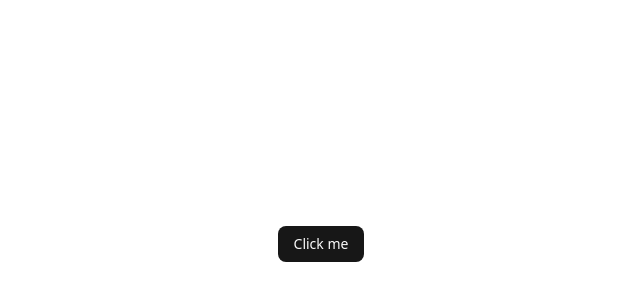
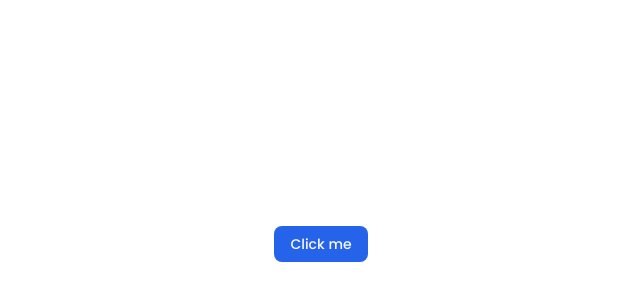
Before and after one commit to LamaAli4/smart-atm, a React (Vite) app: page / in a window 1280 px wide. Shown: the part 156-456 px from the top of the page, without its empty margins (319-959 px from the left). Built offline with nearby package versions, Linux system fonts and the light colour scheme.

Commit message:
Setup the configuration ui in index css file

```diff
--- a/src/index.css
+++ b/src/index.css
@@ -1,64 +1,78 @@
+@import url("https://fonts.googleapis.com/css2?family=Poppins:wght@400;500;600;700&family=Urbanist:wght@400;500;600;700&family=Playfair+Display:wght@400;500;600;700&display=swap");
 @import "tailwindcss";
 @import "tw-animate-css";
 
 @custom-variant dark (&:is(.dark *));
 
 @theme inline {
+  --color-background: var(--background);
+  --color-foreground: var(--foreground);
+  --font-sans: var(--font-sans);
+  --font-serif: var(--font-playfair);
+  --color-sidebar-ring: var(--sidebar-ring);
+  --color-sidebar-border: var(--sidebar-border);
+  --color-sidebar-accent-foreground: var(--sidebar-accent-foreground);
+  --color-sidebar-accent: var(--sidebar-accent);
+  --color-sidebar-primary-foreground: var(--sidebar-primary-foreground);
+  --color-sidebar-primary: var(--sidebar-primary);
+  --color-sidebar-foreground: var(--sidebar-foreground);
+  --color-sidebar: var(--sidebar);
+  --color-chart-5: var(--chart-5);
+  --color-chart-4: var(--chart-4);
+  --color-chart-3: var(--chart-3);
+  --color-chart-2: var(--chart-2);
+  --color-chart-1: var(--chart-1);
+  --color-ring: var(--ring);
+  --color-input: var(--input);
+  --color-border: var(--border);
+  --color-destructive: var(--destructive);
+  --color-accent-foreground: var(--accent-foreground);
+  --color-accent: var(--accent);
+  --color-muted-foreground: var(--muted-foreground);
+  --color-muted: var(--muted);
+  --color-secondary-foreground: var(--secondary-foreground);
+  --color-secondary: var(--secondary);
+  --color-primary-foreground: var(--primary-foreground);
+  --color-primary: var(--primary);
+  --color-popover-foreground: var(--popover-foreground);
+  --color-popover: var(--popover);
+  --color-card-foreground: var(--card-foreground);
+  --color-card: var(--card);
   --radius-sm: calc(var(--radius) - 4px);
   --radius-md: calc(var(--radius) - 2px);
   --radius-lg: var(--radius);
   --radius-xl: calc(var(--radius) + 4px);
-  --color-background: var(--background);
-  --color-foreground: var(--foreground);
-  --color-card: var(--card);
-  --color-card-foreground: var(--card-foreground);
-  --color-popover: var(--popover);
-  --color-popover-foreground: var(--popover-foreground);
-  --color-primary: var(--primary);
-  --color-primary-foreground: var(--primary-foreground);
-  --color-secondary: var(--secondary);
-  --color-secondary-foreground: var(--secondary-foreground);
-  --color-muted: var(--muted);
-  --color-muted-foreground: var(--muted-foreground);
-  --color-accent: var(--accent);
-  --color-accent-foreground: var(--accent-foreground);
-  --color-destructive: var(--destructive);
-  --color-border: var(--border);
-  --color-input: var(--input);
-  --color-ring: var(--ring);
-  --color-chart-1: var(--chart-1);
-  --color-chart-2: var(--chart-2);
-  --color-chart-3: var(--chart-3);
-  --color-chart-4: var(--chart-4);
-  --color-chart-5: var(--chart-5);
-  --color-sidebar: var(--sidebar);
-  --color-sidebar-foreground: var(--sidebar-foreground);
-  --color-sidebar-primary: var(--sidebar-primary);
-  --color-sidebar-primary-foreground: var(--sidebar-primary-foreground);
-  --color-sidebar-accent: var(--sidebar-accent);
-  --color-sidebar-accent-foreground: var(--sidebar-accent-foreground);
-  --color-sidebar-border: var(--sidebar-border);
-  --color-sidebar-ring: var(--sidebar-ring);
 }
 
+@custom-media --xs (max-width: 480px);
+@custom-media --sm (max-width: 640px);
+@custom-media --md (max-width: 768px);
+@custom-media --lg (max-width: 1024px);
+@custom-media --xl (max-width: 1280px);
+@custom-media --2xl (max-width: 1536px);
+
 :root {
+  --font-poppins: "Poppins", ui-sans-serif, system-ui, sans-serif;
+  --font-urbanist: "Urbanist", ui-sans-serif, system-ui, sans-serif;
+  --font-playfair: "Playfair Display", serif;
+  --font-sans: var(--font-poppins);
   --radius: 0.625rem;
   --background: oklch(1 0 0);
-  --foreground: oklch(0.145 0 0);
+  --foreground: oklch(0.1371 0.036 258.5);
   --card: oklch(1 0 0);
   --card-foreground: oklch(0.145 0 0);
   --popover: oklch(1 0 0);
   --popover-foreground: oklch(0.145 0 0);
-  --primary: oklch(0.205 0 0);
+  --primary: oklch(0.546 0.2153 262.87);
   --primary-foreground: oklch(0.985 0 0);
-  --secondary: oklch(0.97 0 0);
+  --secondary: oklch(0.9676 0.007 247.9);
   --secondary-foreground: oklch(0.205 0 0);
   --muted: oklch(0.97 0 0);
-  --muted-foreground: oklch(0.556 0 0);
+  --muted-foreground: oklch(0.5547 0.0407 257.4);
   --accent: oklch(0.97 0 0);
   --accent-foreground: oklch(0.205 0 0);
   --destructive: oklch(0.577 0.245 27.325);
-  --border: oklch(0.922 0 0);
+  --border: oklch(0.929 0.0126 255.53);
   --input: oklch(0.922 0 0);
   --ring: oklch(0.708 0 0);
   --chart-1: oklch(0.646 0.222 41.116);
@@ -77,22 +91,22 @@
 }
 
 .dark {
-  --background: oklch(0.145 0 0);
-  --foreground: oklch(0.985 0 0);
-  --card: oklch(0.205 0 0);
+  --background: oklch(0.1371 0.036 258.5);
+  --foreground: oklch(0.9838 0.0035 247.86);
+  --card: oklch(0.1371 0.036 258.5);
   --card-foreground: oklch(0.985 0 0);
   --popover: oklch(0.205 0 0);
   --popover-foreground: oklch(0.985 0 0);
-  --primary: oklch(0.922 0 0);
+  --primary: oklch(0.6232 0.1879 259.8);
   --primary-foreground: oklch(0.205 0 0);
-  --secondary: oklch(0.269 0 0);
+  --secondary: oklch(0.28 0.0369 260);
   --secondary-foreground: oklch(0.985 0 0);
   --muted: oklch(0.269 0 0);
-  --muted-foreground: oklch(0.708 0 0);
+  --muted-foreground: oklch(0.7107 0.0351 256.8);
   --accent: oklch(0.269 0 0);
   --accent-foreground: oklch(0.985 0 0);
   --destructive: oklch(0.704 0.191 22.216);
-  --border: oklch(1 0 0 / 10%);
+  --border: oklch(0.28 0.0369 260);
   --input: oklch(1 0 0 / 15%);
   --ring: oklch(0.556 0 0);
   --chart-1: oklch(0.488 0.243 264.376);
@@ -115,6 +129,6 @@
     @apply border-border outline-ring/50;
   }
   body {
-    @apply bg-background text-foreground;
+    @apply bg-background text-foreground font-sans;
   }
 }
```
